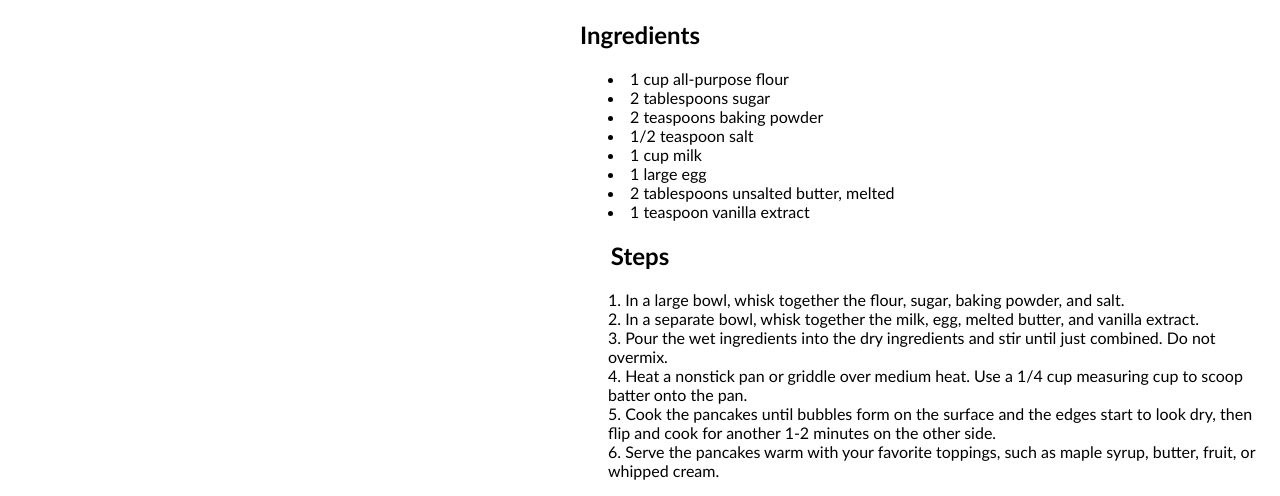
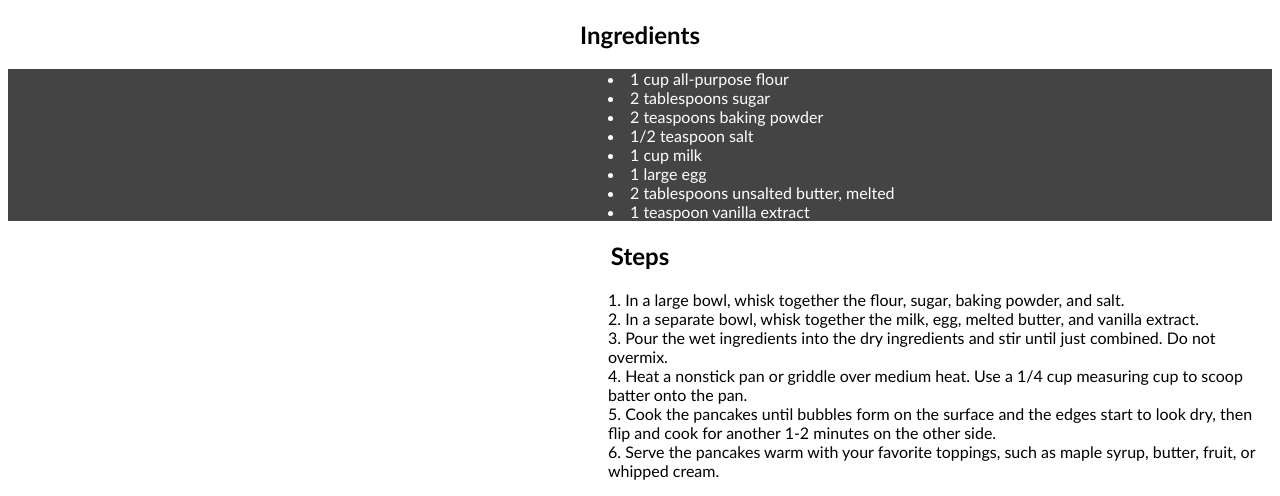
Before and after one commit to rodrigo-veiga-10/recipes, a plain HTML site: page meals/pancakes.html in a window 1280 px wide. In both pictures the pointer is over the element 640 px from the left and 529 px from the top of the page. Shown: the part 385-881 px from the top of the page. Drawn offline with Linux system fonts and the light colour scheme.

Commit message:
hover list

```diff
--- a/meals/styles/style-pancake.css
+++ b/meals/styles/style-pancake.css
@@ -13,6 +13,13 @@ h1, h2 {
     text-align: center;
     list-style-position: inside;
 }
+/*animation when cursor is on the list, css*/
+
+.list:hover{
+    background-color: #444444;
+    color: #ffffff;
+}
+
 .list li {
     padding-left: 35em;
     text-align: left;
```
